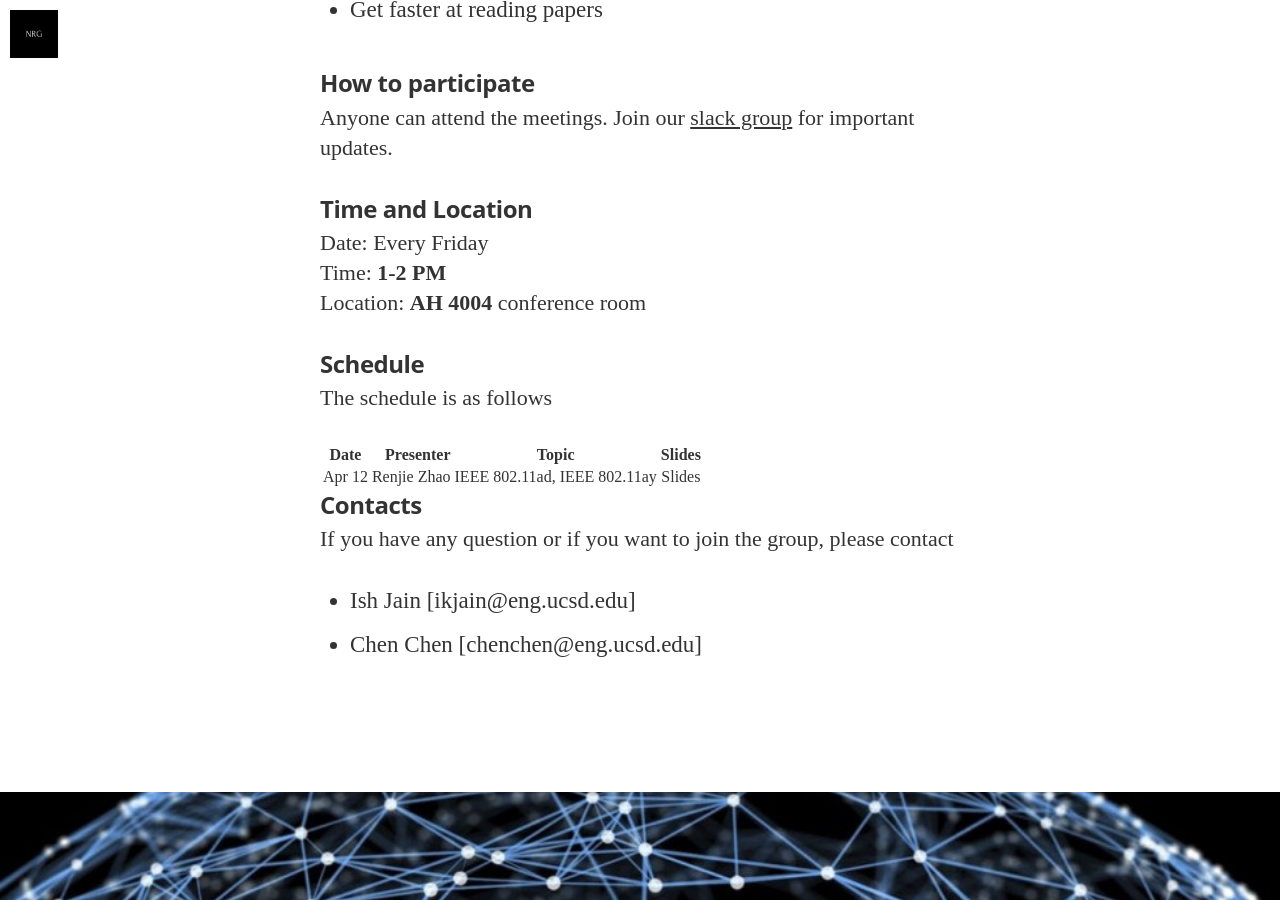
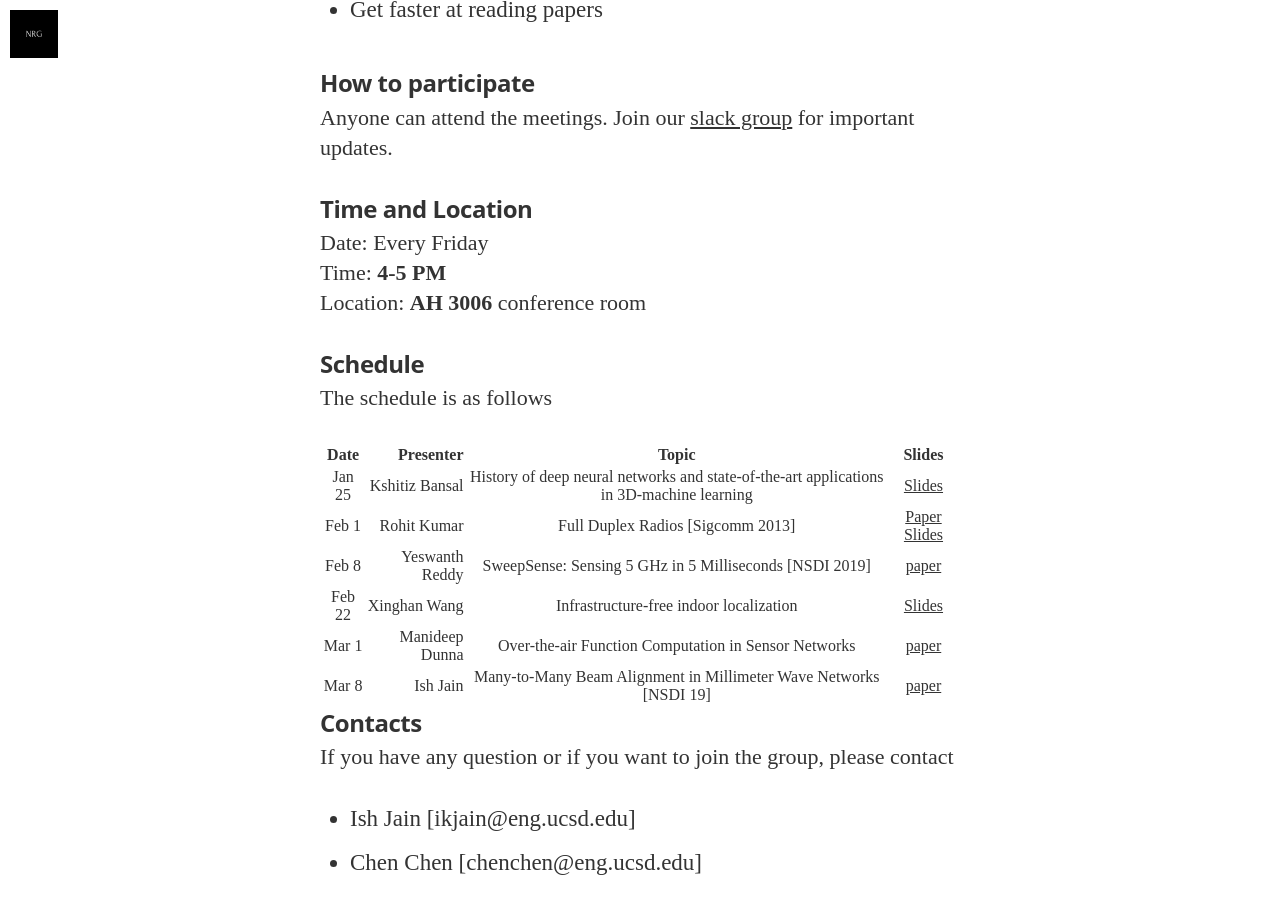
Before and after one commit to nrgucsd/nrgucsd.github.io, a Jekyll site: the page built from _posts/2019-01-01-Reading-Spring2019.markdown, in a window 1280 px wide and 900 px high, scrolled down 1643 px. Built offline with Jekyll 4.4.1, drawn with Linux system fonts in a browser that asks for light colours; nearby versions of some CDN libraries; some web fonts are replaced.

Commit message:
Update 2019-01-01-Reading-Spring2019.markdown

```diff
--- a/_posts/2019-01-01-Reading-Spring2019.markdown
+++ b/_posts/2019-01-01-Reading-Spring2019.markdown
@@ -29,8 +29,8 @@ Anyone can attend the meetings. Join our [slack group](https://join.slack.com/t/
 ### Time and Location
 
 Date: Every Friday <br />
-Time: **1-2 PM** <br />
-Location: **AH 4004** conference room
+Time: **4-5 PM** <br />
+Location: **AH 3006** conference room
 
 ### Schedule
 
@@ -38,7 +38,13 @@ The schedule is as follows
 
 | Date      |  Presenter          | Topic  | Slides |
 |:---------:|--------------------:|:------:|:------:|
-| Apr 12    | Renjie Zhao     | IEEE 802.11ad, IEEE 802.11ay    | Slides      |
+| Jan 25    | Kshitiz Bansal      | History of deep neural networks and state-of-the-art applications in 3D-machine learning    | [Slides][Kshitiz]       |
+| Feb 1    | Rohit Kumar      | Full Duplex Radios [Sigcomm 2013]   | [Paper][RohitPaper]  [Slides][Rohit]     |
+| Feb 8    | Yeswanth Reddy     | SweepSense: Sensing 5 GHz in 5 Milliseconds [NSDI 2019]   | [paper][Yeswanth]       |
+| Feb 22   | Xinghan Wang    | Infrastructure-free indoor localization     |  [Slides][Xinghan]      |
+| Mar 1    | Manideep Dunna   | Over-the-air Function Computation in Sensor Networks    |  [paper][mani]      |
+| Mar 8    | Ish Jain      |Many-to-Many Beam Alignment in Millimeter Wave Networks [NSDI 19]| [paper][ish]       |
+
 
 
 ### Contacts
```
